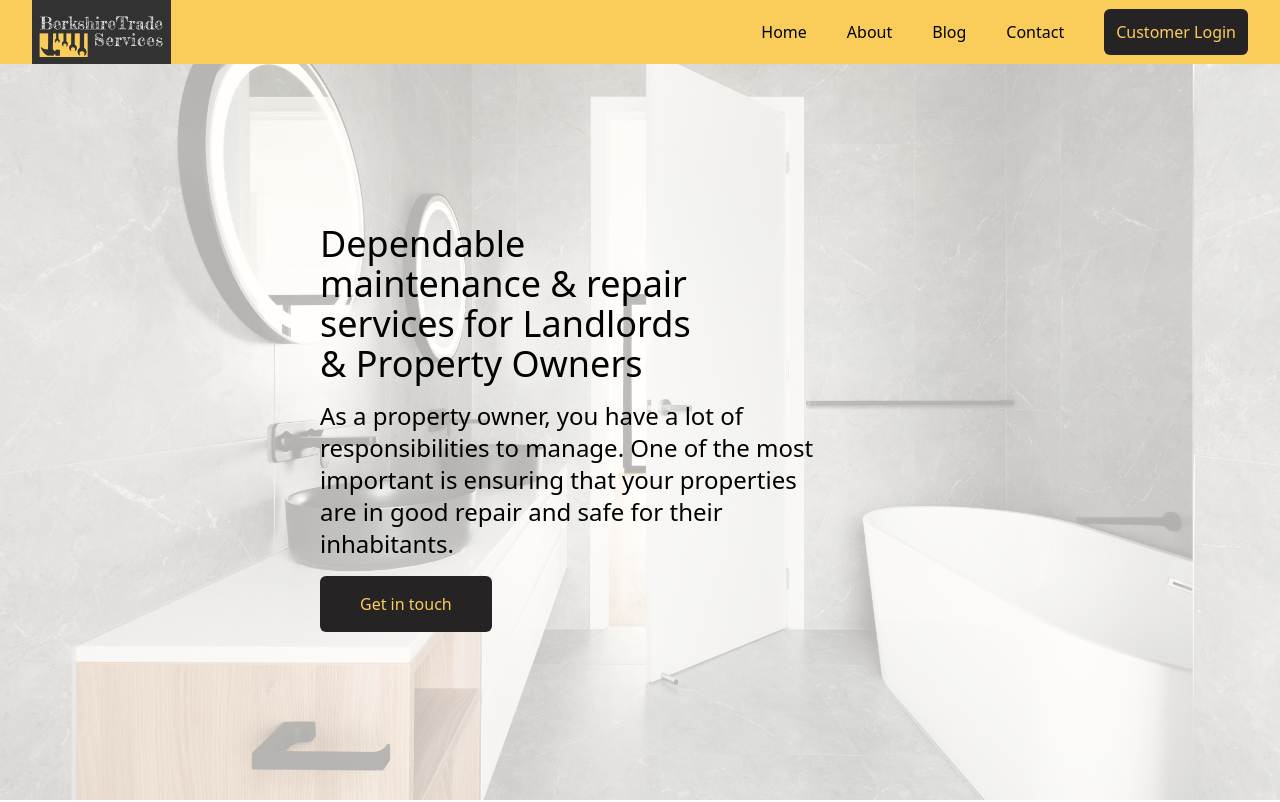
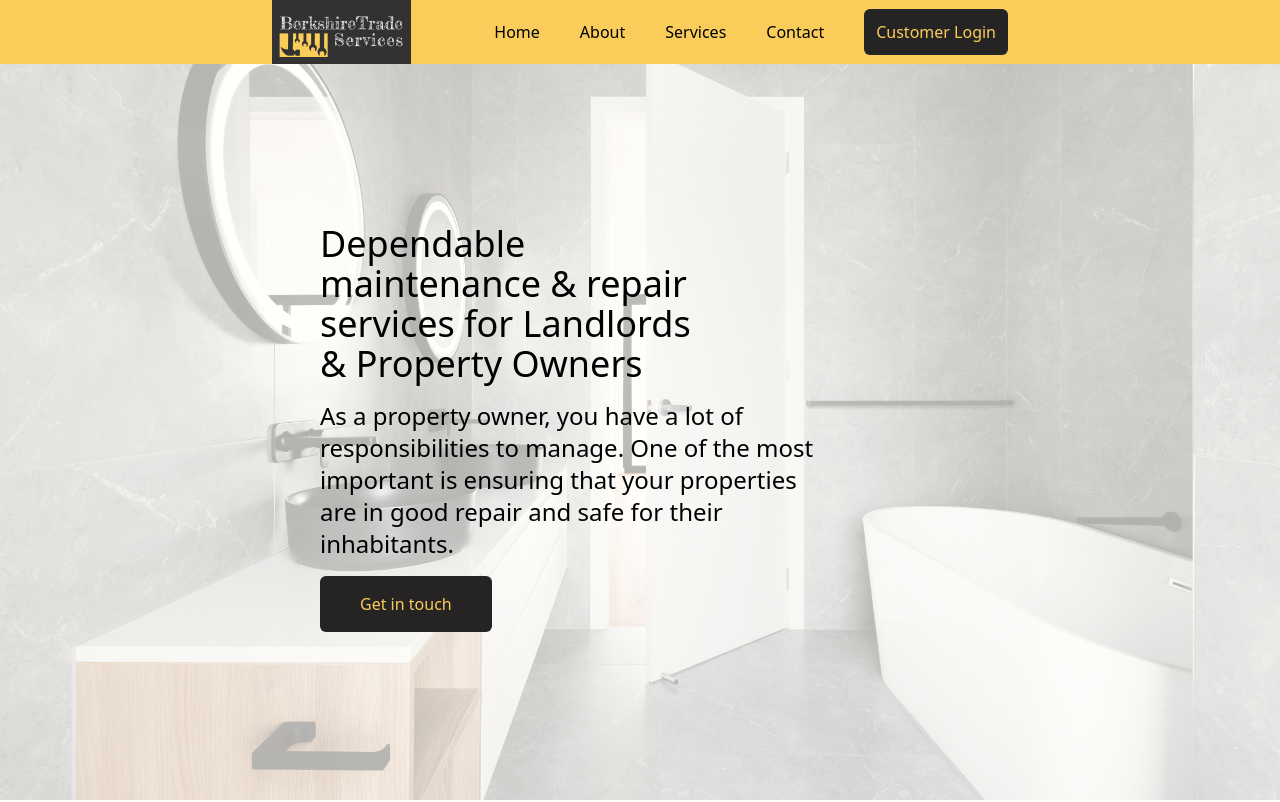
Before and after one commit to Goddak/berkshiretrade.services, a React (Create React App) app: page /#/ in a window 1280 px wide. Shown: the top 802 px of the page. Built offline with nearby package versions, Linux system fonts and the light colour scheme.

Commit message:
Update menu routes & padding

```diff
--- a/src/Components/HeadingBar/HeadingBar.tsx
+++ b/src/Components/HeadingBar/HeadingBar.tsx
@@ -10,7 +10,7 @@ const isSmallerThanTailwindLg: () => boolean = () => {
 };
 
 const HeadingBar: React.FC = () => {
-	return <div className="w-full h-20 flex justify-between items-center bg-bts-yellow z-20 lg:h-16">
+	return <div className="w-full h-20 flex justify-between items-center bg-bts-yellow z-20 lg:h-16 px-60">
 		<img className="object-cover h-20 md:pl-8 lg:h-16" src="/logo.png" alt="Berkshire Trade Services Logo" />
 		<Menu hamburger={isSmallerThanTailwindLg()} menuItems={[
 			{
@@ -22,8 +22,8 @@ const HeadingBar: React.FC = () => {
 				linkTo: Routes.About
 			},
 			{
-				label: "Blog",
-				linkTo: Routes.Blog
+				label: "Services",
+				linkTo: Routes.Services
 			},
 			{
 				label: "Contact",
--- a/src/Enums/Routes.ts
+++ b/src/Enums/Routes.ts
@@ -1,9 +1,9 @@
 enum Routes {
 	Home = '/',
-	About = '/about',
-	Blog = '/blog',
-	Contact = '/contact',
-	Login = '/login',
+	About = '/about-us',
+	Services = '/our-services',
+	Contact = '/contact-us',
+	Login = '/customer-login',
 }
 
 export default Routes;
```
Also changed, not shown: 1 other file (tests, documents, lock files or other folders).
